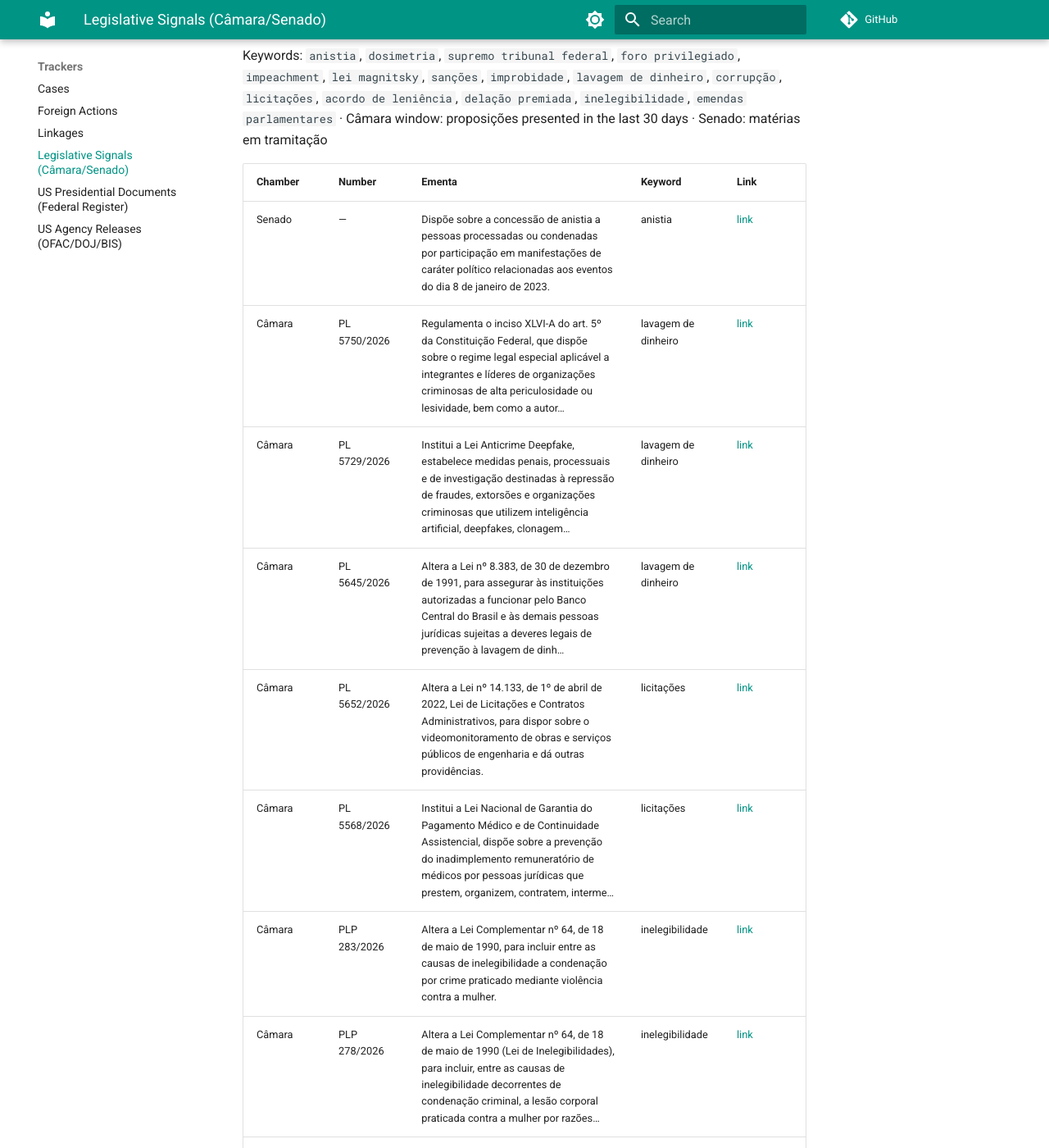
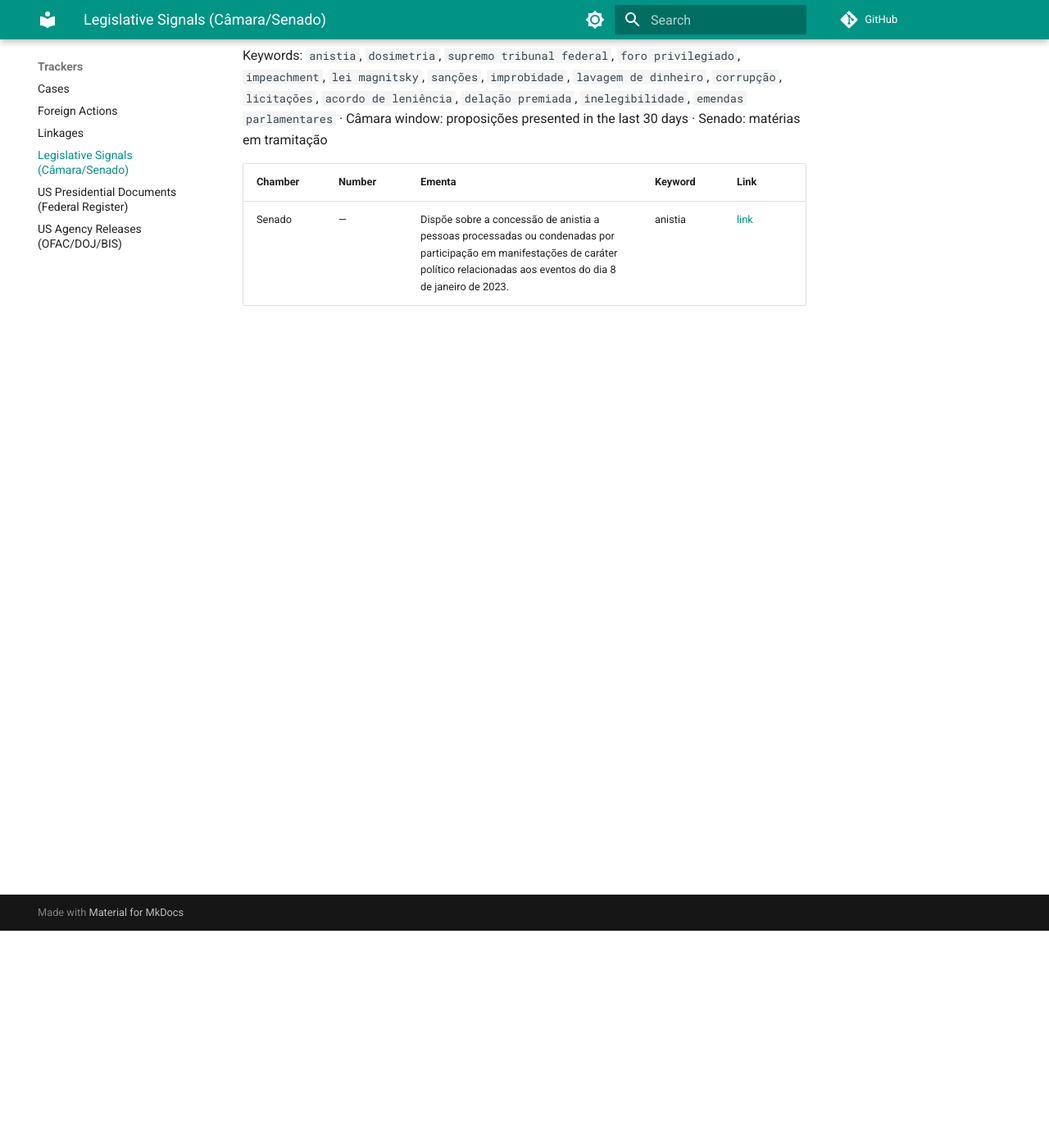
Before and after one commit to felipelago17/brazilian-political-cases-academic, an MkDocs documentation site: the page built from docs/trackers/legislature.md, in a window 1280 px wide and 1400 px high, scrolled down 265 px. Shown: the whole window at 82% size. Built offline with MkDocs 1.6.1 and Material for MkDocs 9.7.7, drawn with Linux system fonts in a browser that asks for light colours; comment, search, counter and statistics services are not loaded; some of the changed text lies outside the part shown.

Commit message:
data: legislature 2026-11-10

```diff
--- a/docs/trackers/legislature.md
+++ b/docs/trackers/legislature.md
@@ -1,17 +1,9 @@
 # Legislative signals (Câmara / Senado open data)
 
-*Auto-generated 2026-11-08 14:45 UTC from the Câmara dos Deputados and Senado Federal open-data APIs. Candidate items only — curated rows live in `trackers/legislative-signals.yaml`. Not legal advice.*
+*Auto-generated 2026-11-10 16:09 UTC from the Câmara dos Deputados and Senado Federal open-data APIs. Candidate items only — curated rows live in `trackers/legislative-signals.yaml`. Not legal advice.*
 
 Keywords: `anistia`, `dosimetria`, `supremo tribunal federal`, `foro privilegiado`, `impeachment`, `lei magnitsky`, `sanções`, `improbidade`, `lavagem de dinheiro`, `corrupção`, `licitações`, `acordo de leniência`, `delação premiada`, `inelegibilidade`, `emendas parlamentares` · Câmara window: proposições presented in the last 30 days · Senado: matérias em tramitação
 
 | Chamber | Number | Ementa | Keyword | Link |
 |---|---|---|---|---|
 | Senado | — | Dispõe sobre a concessão de anistia a pessoas processadas ou condenadas por participação em manifestações de caráter político relacionadas aos eventos do dia 8 de janeiro de 2023. | anistia | [link]() |
-| Câmara | PL 5750/2026 | Regulamenta o inciso XLVI-A do art. 5º da Constituição Federal, que dispõe sobre o regime legal especial aplicável a integrantes e líderes de organizações criminosas de alta periculosidade ou lesividade, bem como a autor… | lavagem de dinheiro | [link](https://www.camara.leg.br/propostas-legislativas/2650486) |
-| Câmara | PL 5729/2026 | Institui a Lei Anticrime Deepfake, estabelece medidas penais, processuais e de investigação destinadas à repressão de fraudes, extorsões e organizações criminosas que utilizem inteligência artificial, deepfakes, clonagem… | lavagem de dinheiro | [link](https://www.camara.leg.br/propostas-legislativas/2649761) |
-| Câmara | PL 5645/2026 | Altera a Lei nº 8.383, de 30 de dezembro de 1991, para assegurar às instituições autorizadas a funcionar pelo Banco Central do Brasil e às demais pessoas jurídicas sujeitas a deveres legais de prevenção à lavagem de dinh… | lavagem de dinheiro | [link](https://www.camara.leg.br/propostas-legislativas/2648703) |
-| Câmara | PL 5652/2026 | Altera a Lei nº 14.133, de 1º de abril de 2022, Lei de Licitações e Contratos Administrativos, para dispor sobre o videomonitoramento de obras e serviços públicos de engenharia e dá outras providências. | licitações | [link](https://www.camara.leg.br/propostas-legislativas/2648819) |
-| Câmara | PL 5568/2026 | Institui a Lei Nacional de Garantia do Pagamento Médico e de Continuidade Assistencial, dispõe sobre a prevenção do inadimplemento remuneratório de médicos por pessoas jurídicas que prestem, organizem, contratem, interme… | licitações | [link](https://www.camara.leg.br/propostas-legislativas/2647683) |
-| Câmara | PLP 283/2026 | Altera a Lei Complementar nº 64, de 18 de maio de 1990, para incluir entre as causas de inelegibilidade a condenação por crime praticado mediante violência contra a mulher. | inelegibilidade | [link](https://www.camara.leg.br/propostas-legislativas/2650684) |
-| Câmara | PLP 278/2026 | Altera a Lei Complementar nº 64, de 18 de maio de 1990 (Lei de Inelegibilidades), para incluir, entre as causas de inelegibilidade decorrentes de condenação criminal, a lesão corporal praticada contra a mulher por razões… | inelegibilidade | [link](https://www.camara.leg.br/propostas-legislativas/2649648) |
-| Câmara | PLP 273/2026 | Altera a Lei Complementar nº 64, de 18 de maio de 1990, para dispor sobre o abuso do poder acadêmico. | inelegibilidade | [link](https://www.camara.leg.br/propostas-legislativas/2648705) |
```
Also changed, not shown: 1 other file.
